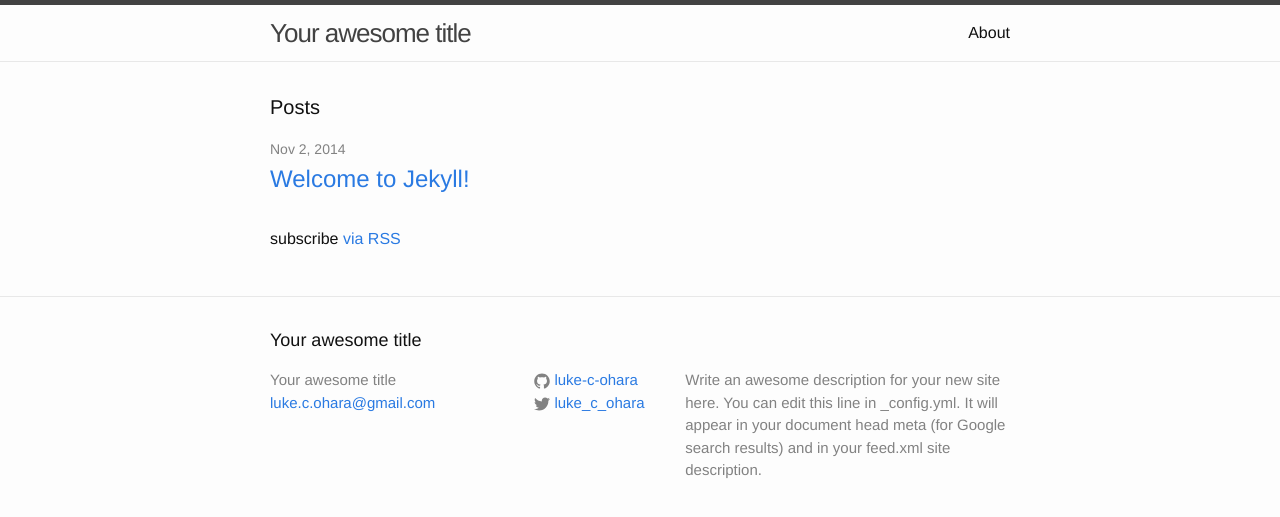
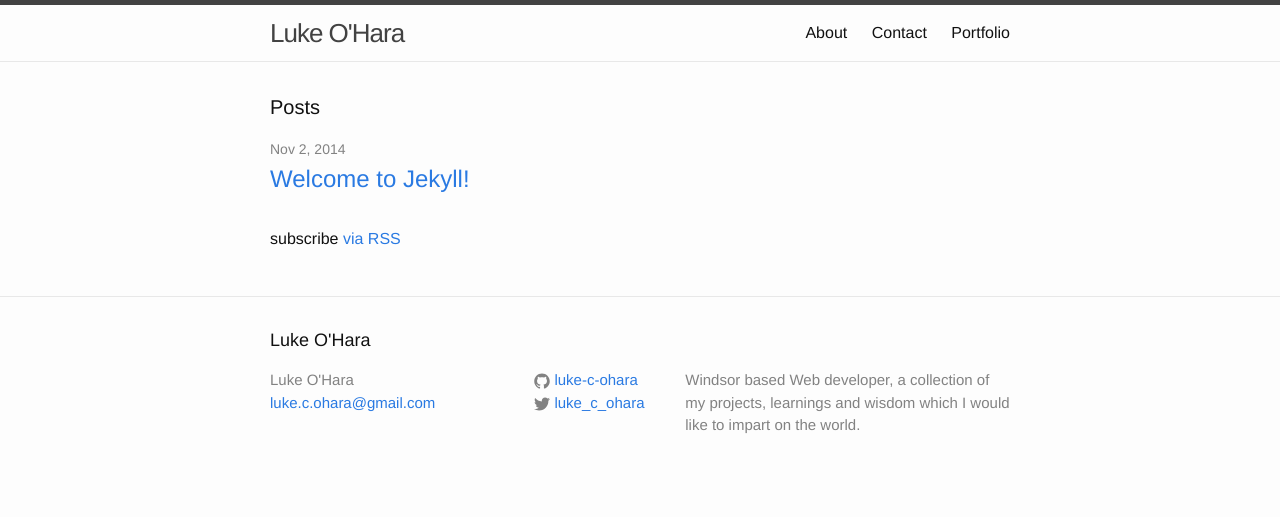
Before and after one commit to luke-c-ohara/luke-c-ohara.github.io, a Jekyll site: the page built from index.html, in a window 1280 px wide. Shown: the top 517 px of the page. Built offline with Jekyll 4.4.1, drawn with Linux system fonts in a browser that asks for light colours.

Commit message:
removing errors form _site file and replacing in correct folders

```diff
--- a/_config.yml
+++ b/_config.yml
@@ -1,10 +1,8 @@
 # Site settings
-title: Your awesome title
+title: Luke O'Hara
 email: luke.c.ohara@gmail.com
 description: > # this means to ignore newlines until "baseurl:"
-  Write an awesome description for your new site here. You can edit this
-  line in _config.yml. It will appear in your document head meta (for
-  Google search results) and in your feed.xml site description.
+  Windsor based Web developer, a collection of my projects, learnings and wisdom which I would like to impart on the world.
 baseurl: "" # the subpath of your site, e.g. /blog/
 url: "http://luke-c-ohara.github.io" # the base hostname & protocol for your site
 twitter_username: luke_c_ohara
--- /dev/null
+++ b/contact.html
@@ -0,0 +1,5 @@
+---
+layout: page
+title: Contact
+permalink: /contact/
+---
--- /dev/null
+++ b/portfolio.html
@@ -0,0 +1,5 @@
+---
+layout: page
+title: Portfolio
+permalink: /portfolio/
+---
```
